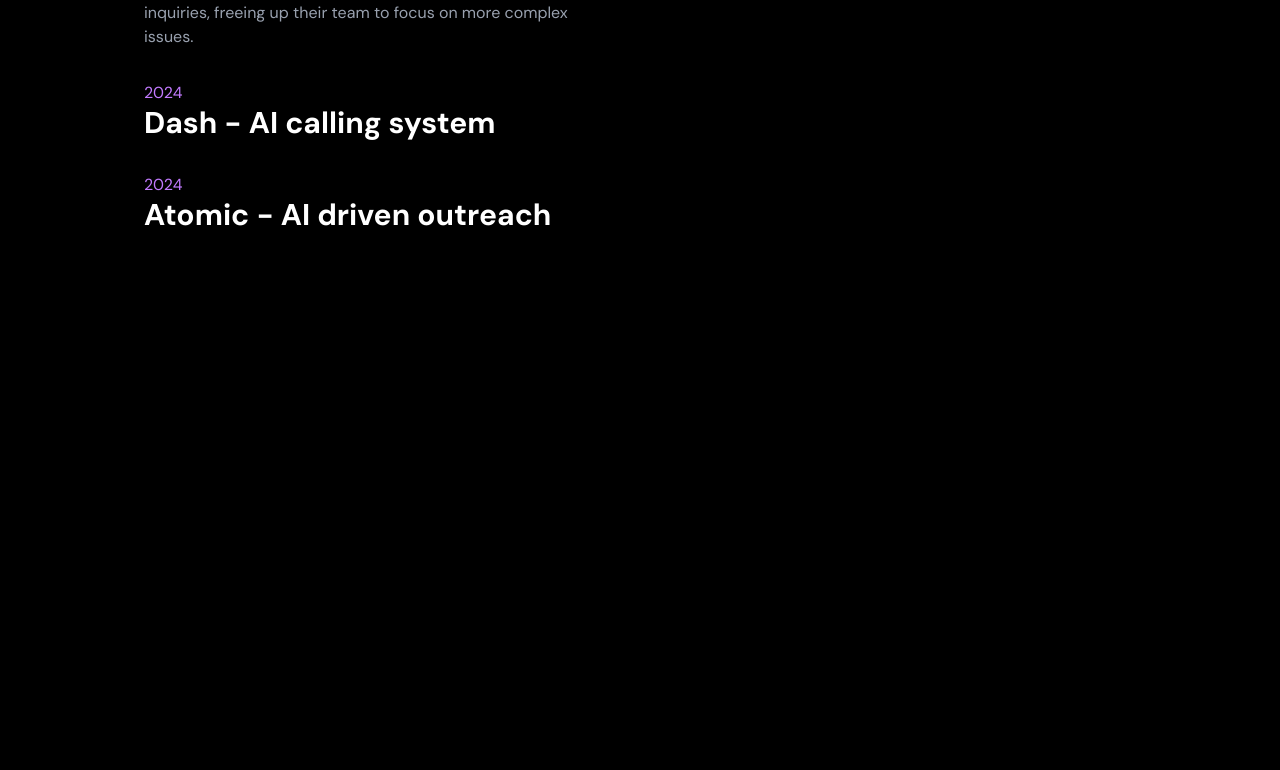
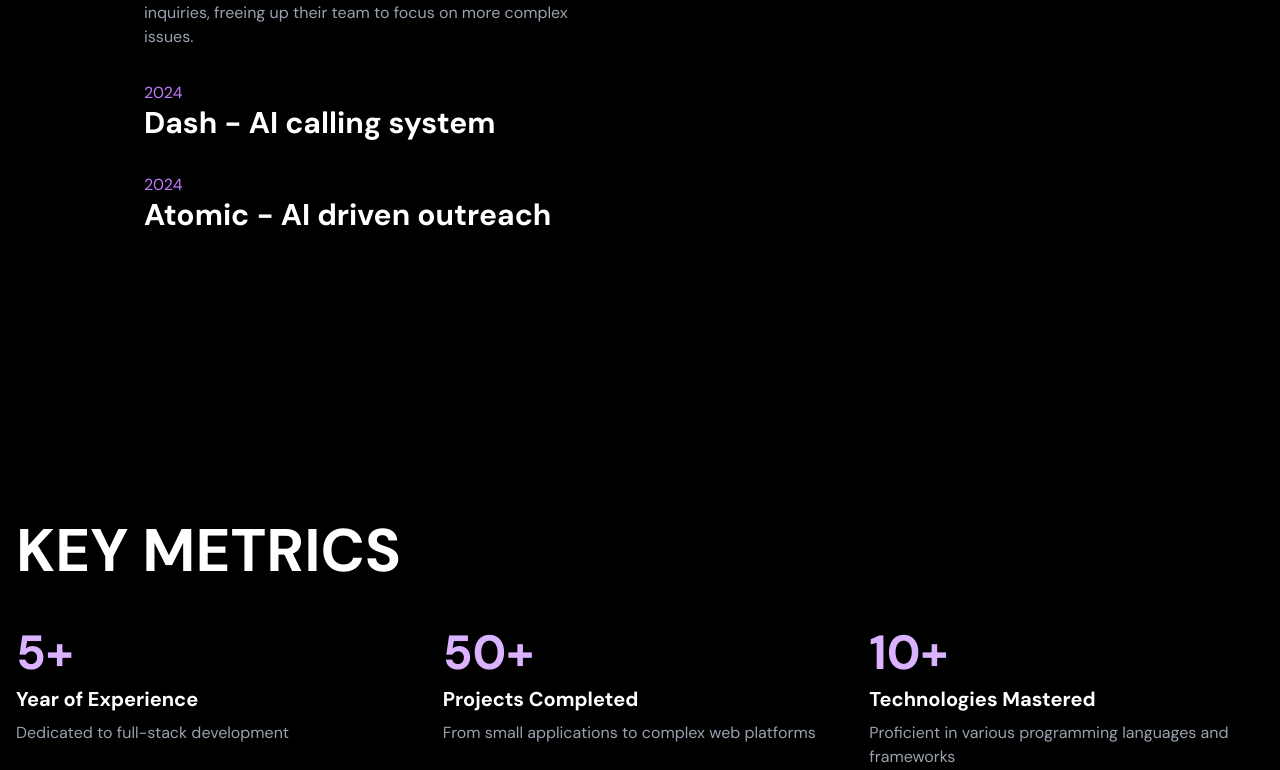
Before and after one commit to MRFAKE2002/Portfolio-Project-1, a Next.js app: page / in a window 1280 px wide. Shown: the part 2649-3419 px from the top of the page. Before the commit the page ends 3042 px from the top, so only its background shows below. Built offline with nearby package versions, Linux system fonts and the light colour scheme.

Commit message:
Make KeyMetrics component

```diff
--- a/src/app/page.tsx
+++ b/src/app/page.tsx
@@ -3,6 +3,7 @@ import About from "@/components/About";
 import Hero from "@/components/Hero";
 import LogoAnimation from "@/components/LogoAnimation";
 import Portfolio from "@/components/Portfolio";
+import KeyMetrics from "@/components/KeyMetrics";
 
 export default function Home() {
   return (
@@ -11,6 +12,7 @@ export default function Home() {
       <LogoAnimation />
       <About />
       <Portfolio />
+      <KeyMetrics />
     </>
   );
 }
--- /dev/null
+++ b/src/components/KeyMetrics.tsx
@@ -0,0 +1,118 @@
+"use client";
+
+//! React
+import React, { useRef } from "react";
+
+//! Framer Motion
+import { motion, useInView } from "framer-motion";
+
+const metrics = [
+  {
+    id: 1,
+    value: "5+",
+    label: "Year of Experience",
+    description: "Dedicated to full-stack development",
+  },
+  {
+    id: 2,
+    value: "50+",
+    label: "Projects Completed",
+    description: "From small applications to complex web platforms",
+  },
+  {
+    id: 3,
+    value: "10+",
+    label: "Technologies Mastered",
+    description: "Proficient in various programming languages and frameworks",
+  },
+  {
+    id: 4,
+    value: "100%",
+    label: "Code Quality",
+    description: "Committed to writing clean, efficient, and maintable code",
+  },
+  {
+    id: 5,
+    value: "1000+",
+    label: "Commits on Github",
+    description: "Active contributor to open-source and personal projects",
+  },
+];
+
+//! Type
+interface Metric {
+  id: number;
+  value: string;
+  label: string;
+  description: string;
+}
+
+function KeyMetrics() {
+  //! Ref
+
+  const ref = useRef<HTMLDivElement>(null);
+
+  const isInView = useInView(ref, { once: false });
+
+  return (
+    <motion.div
+      ref={ref}
+      initial={{ opacity: 0, y: 50 }}
+      animate={isInView ? { opacity: 1, y: 0 } : { opacity: 0, y: 50 }}
+      transition={{ duration: 0.8 }}
+      className="container mx-auto px-4 py-32 text-white"
+    >
+      <motion.h2
+        initial={{ opacity: 0, y: 20 }}
+        animate={isInView ? { opacity: 1, y: 0 } : { opacity: 0, y: 20 }}
+        transition={{ delay: 0.2, duration: 0.6 }}
+        className="text-6xl font-bold mb-12"
+      >
+        KEY METRICS
+      </motion.h2>
+      <div className="grid grid-cols-1 md:grid-cols-2 lg:grid-cols-3 gap-8">
+        {metrics.map((metric: Metric, index: number) => (
+          <motion.div
+            key={metric.id}
+            initial={{ opacity: 0, y: 20 }}
+            animate={isInView ? { opacity: 1, y: 0 } : { opacity: 0, y: 20 }}
+            transition={{ delay: 0.4 + index * 0.1, duration: 0.6 }}
+            className="flex flex-col"
+          >
+            <motion.h3
+              initial={{ scale: 0.5 }}
+              animate={isInView ? { scale: 1 } : { scale: 0.5 }}
+              transition={{
+                delay: 0.4 + index * 0.1,
+                duration: 0.4,
+                type: "spring",
+              }}
+              className="text-5xl font-bold text-purple-300 mb-2"
+            >
+              {metric.value}
+            </motion.h3>
+            <motion.p
+              initial={{ opacity: 0 }}
+              animate={isInView ? { opacity: 1 } : { opacity: 0 }}
+              transition={{ delay: 0.8 + index * 0.1, duration: 0.4 }}
+              className="text-xl font-semibold mb-2"
+            >
+              {metric.label}
+            </motion.p>
+
+            <motion.p
+              initial={{ opacity: 0 }}
+              animate={isInView ? { opacity: 1 } : { opacity: 0 }}
+              transition={{ delay: 1 + index * 0.1, duration: 0.4 }}
+              className="text-gray-400"
+            >
+              {metric.description}
+            </motion.p>
+          </motion.div>
+        ))}
+      </div>
+    </motion.div>
+  );
+}
+
+export default KeyMetrics;
```
